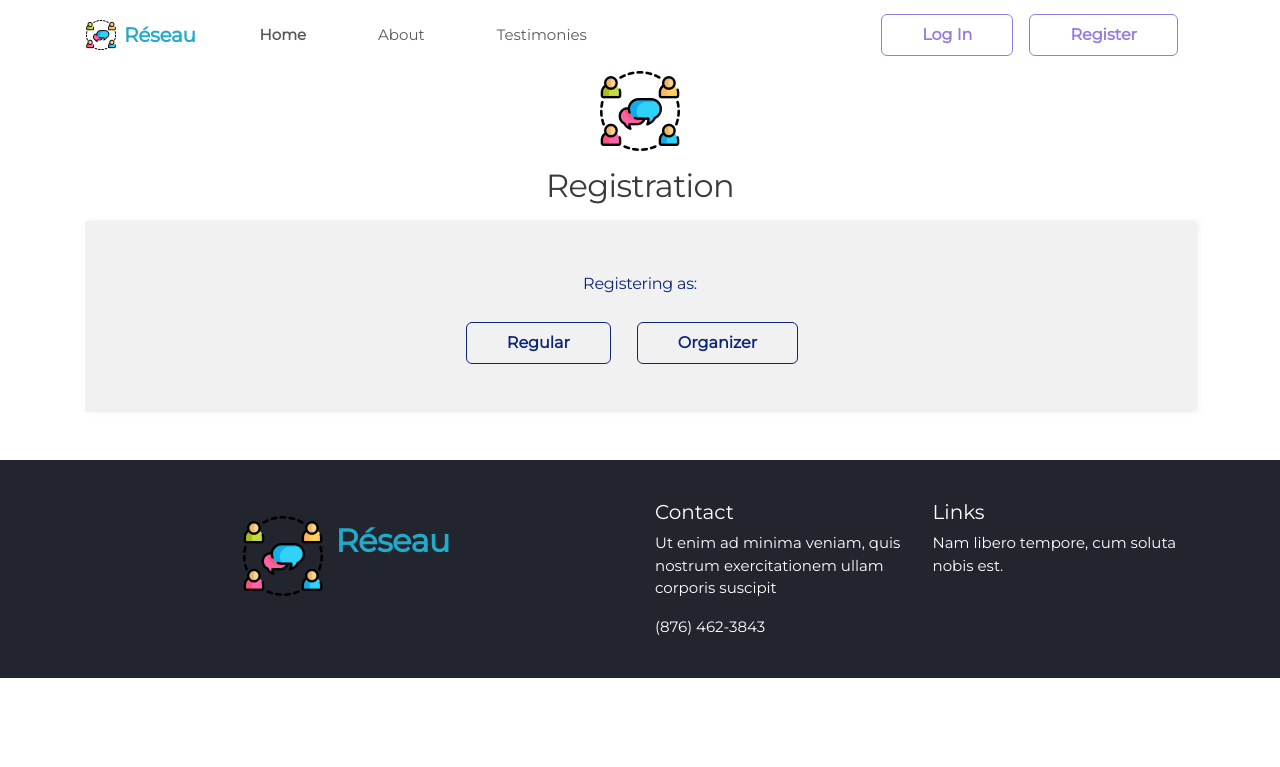
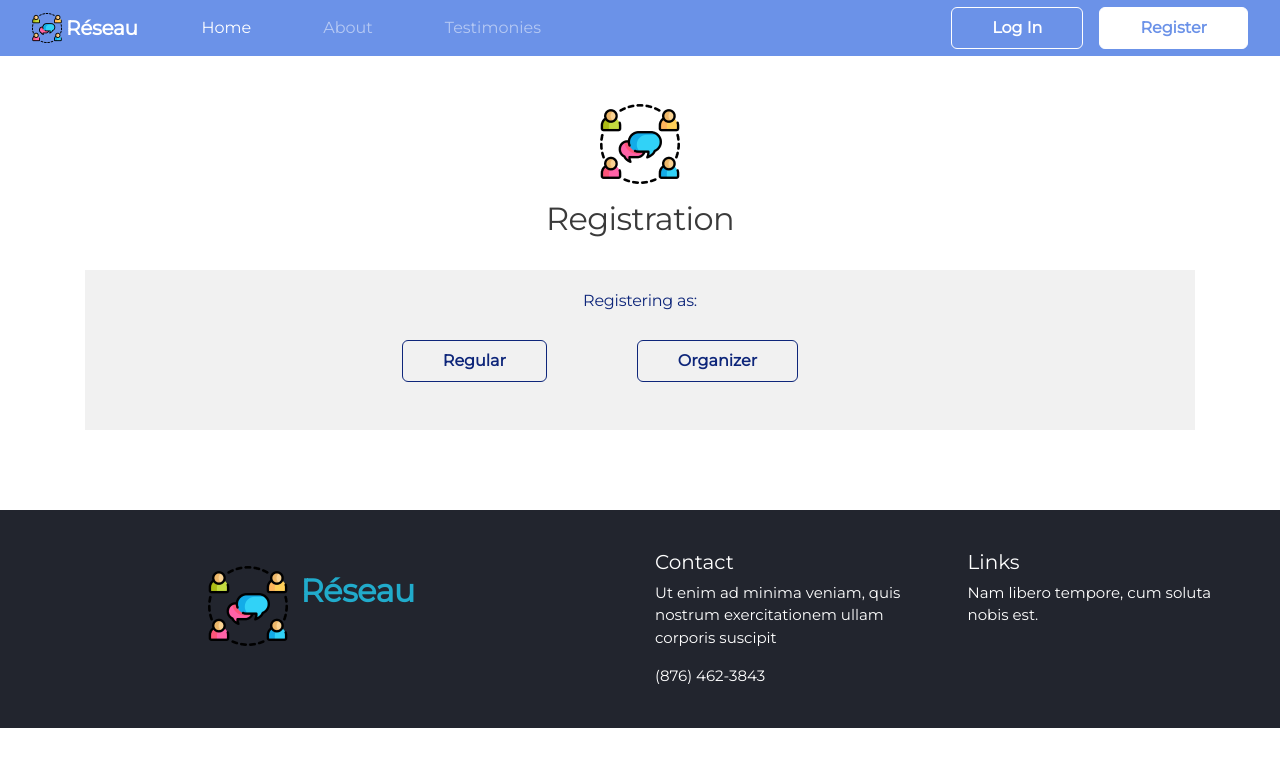
Before and after one commit to JayRae17/Compatibility-Score-Index, a Flask app: page /register in a window 1280 px wide. Shown: the top 767 px of the page. Run offline with Flask 2, Linux system fonts and the light colour scheme; some libraries are stand-ins or nearby versions.

Commit message:
'changed_nav

```diff
--- a/app/static/css/app.css
+++ b/app/static/css/app.css
@@ -3,9 +3,29 @@ body {
 }
 
 /************************************** Navigation Area **************************************/
+.navbar {
+  position: relative;
+  display: -webkit-box;
+  display: -ms-flexbox;
+  display: flex;
+  -ms-flex-wrap: wrap;
+  flex-wrap: wrap;
+  -webkit-box-align: center;
+  -ms-flex-align: center;
+  align-items: center;
+  -webkit-box-pack: justify;
+  -ms-flex-pack: justify;
+  justify-content: space-between;
+  padding: 0rem 1rem;
+}
+
 .navbar-light .navbar-brand,
 .navbar-light .navbar-brand:hover {
   color: #21abcb;
+}
+
+.nav-custom{
+  background-color: #6B92E8;
 }
 
 .navbar-light .navbar-nav .nav-link:hover {
@@ -22,30 +42,39 @@ body {
   letter-spacing: -0.015em;
 }
 
-.navbar-light .navbar-nav .nav-link,
-.navbar-light .navbar-nav .active > .nav-link {
-  color: #5a5a5a;
-  font-size: 15px;
-}
-
-.navbar-light .navbar-nav .active > .nav-link {
-  font-weight: bold;
-}
-
 .btn-outline-success,
 .btn-outline-success:hover {
-  border: 1px solid #957ae1;
+  border: 1px solid #fff;
   box-sizing: border-box;
   border-radius: 6px;
   margin-right: 1rem;
   padding: 0.5rem 2.5rem;
-  color: #957ae1;
+  color: #fff;
   font-weight: 600;
+}
+
+.btn-outline-success-V2{
+  border: 1px solid #fff;
+  background-color: #fff;
+  box-sizing: border-box;
+  border-radius: 6px;
+  margin-right: 1rem;
+  padding: 0.5rem 2.5rem;
+  color: #6B92E8;
+  font-weight: 600;
+
 }
 
 .btn-outline-success:hover {
   color: #fff;
-  background-color: #957ae1;
+  background-color: #0E267A;
+  border: 1px solid #0E267A;
+}
+
+.btn-outline-success-V2:hover {
+  color: #fff;
+  background-color: #0E267A;
+  border: 1px solid #0E267A;
 }
 
 .btn-outline-success:not(:disabled):not(.disabled):active {
@@ -63,6 +92,7 @@ body {
     padding-left: 1rem;
   }
 }
+
 
 /******************************** Footer Region ********************************/
 
@@ -93,3 +123,27 @@ footer h5 {
 .col-6.mx-auto.p-3 {
   text-align: center;
 }
+
+
+/******************************** FOR MAIN ********************************/
+
+
+.container {
+  width: 100%;
+  padding-top: 3rem;
+  padding-right: 15px;
+  padding-left: 15px;
+  margin-right: auto;
+  margin-left: auto;
+}
+
+
+/******************************** FOR FOOTER ********************************/
+.container2 {
+  width: 100%;
+  margin-top: 5rem;
+  padding-right: 15px;
+  padding-left: 15px;
+  margin-right: auto;
+  margin-left: auto;
+}
--- a/app/templates/base.html
+++ b/app/templates/base.html
@@ -33,7 +33,7 @@
       </div>
     </main>
     <footer>
-      <div class="container">
+      <div class="container2">
         {% include "footer.html" %}
       </div>
     </footer>
--- a/app/templates/header.html
+++ b/app/templates/header.html
@@ -1,9 +1,9 @@
-<nav class="navbar navbar-expand-lg navbar-light bg-white static-top container">
+<nav class="navbar navbar-expand-lg navbar-dark nav-custom static-top">
   <img
     src="../static/images/Icon.png"
     width="30"
     height="30"
-    class="d-inline-block align-top mr-1"
+    class="d-inline-block align-top ml-3"
     alt=""
   />
   <a class="navbar-brand ml-1" href="#">Réseau</a>
@@ -44,7 +44,7 @@
       </li>
       <li class="nav-item">
         <a
-          class="btn btn-outline-success my-2 my-sm-0"
+          class="btn btn-outline-success-V2 my-2 my-sm-0"
           href="{{ url_for('register') }}"
           >Register</a
         >
--- a/app/templates/register.html
+++ b/app/templates/register.html
@@ -35,15 +35,17 @@
   }
   .card-main {
     background: #f1f1f1;
-    box-shadow: 3px 0px 5px rgba(182, 182, 182, 0.25);
-    padding: 3rem 0rem 3rem 0rem;
+    padding: 1rem 0rem 3rem 0rem;
+    margin-top: 2rem;
   }
+
+
   main .btn-outline-success,
   main .btn-outline-success:hover {
     border: 1px solid #0e267a;
     box-sizing: border-box;
     border-radius: 6px;
-    margin-right: 1rem;
+    margin-right: 5rem;
     padding: 0.5rem 2.5rem;
     color: #0e267a;
     font-weight: 600;
```
